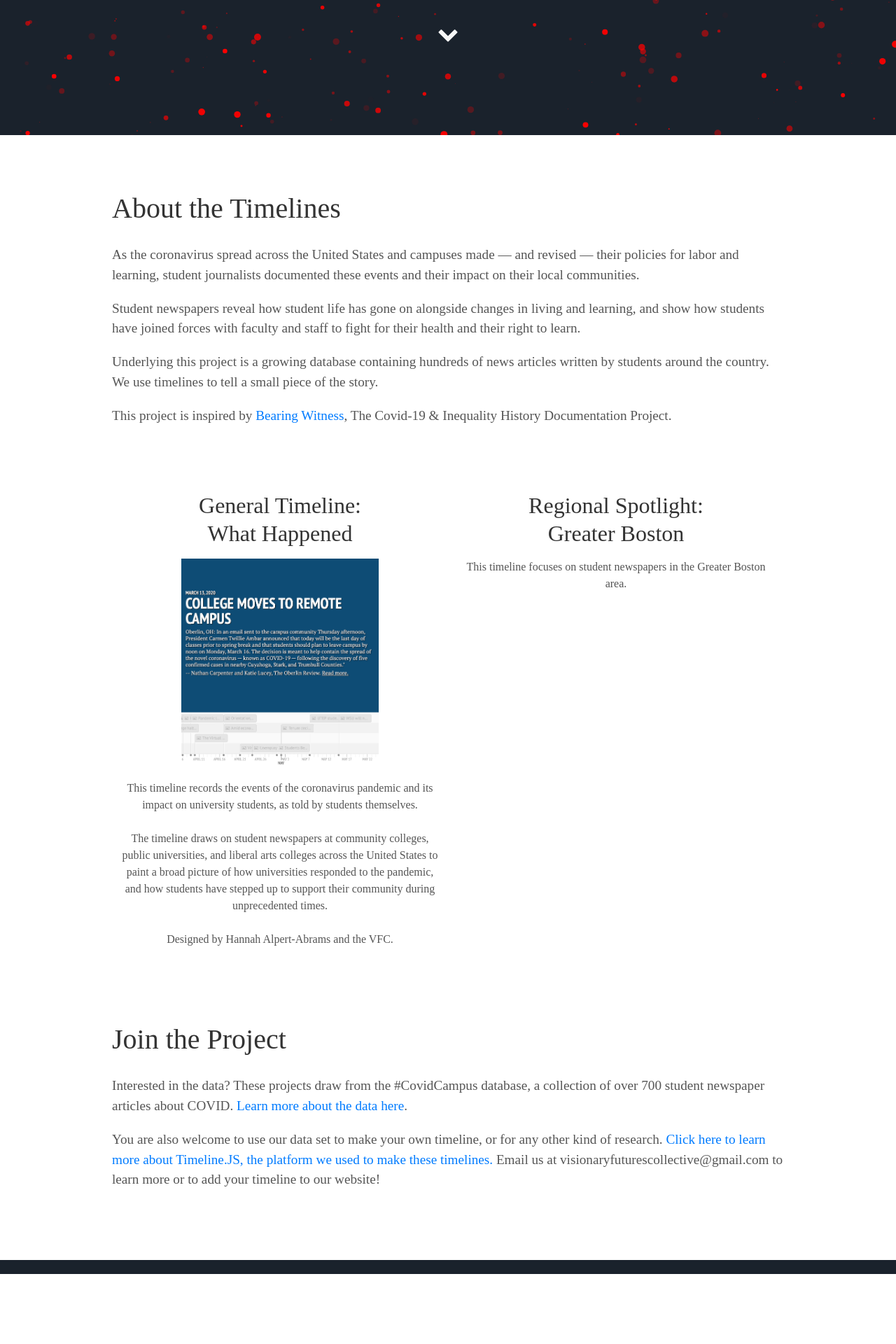
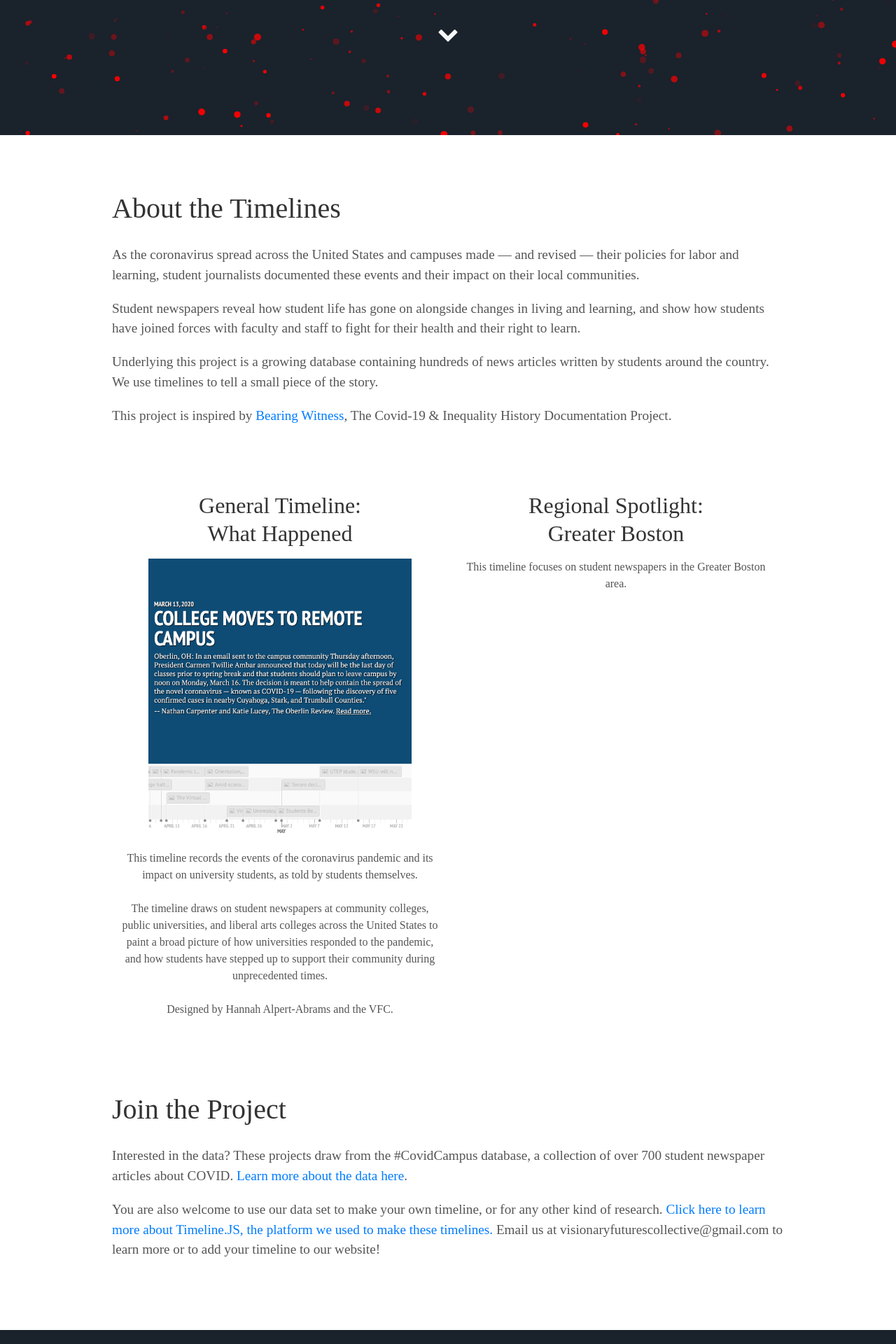
Before and after one commit to visionary-futures-collective/covid19, a Jekyll site: the page built from timeline.md, in a window 1280 px wide. Shown: the part 783-2703 px from the top of the page at 70% size. Built offline with Jekyll 4.4.1, drawn with Linux system fonts in a browser that asks for light colours; some web fonts are replaced; before the commit the page ends 2603 px from its top, so only the background shows below that.

Commit message:
image size

```diff
--- a/timeline.md
+++ b/timeline.md
@@ -16,7 +16,7 @@
 <div class="user">
   <div class="tech">
     <h2>General Timeline:<br> What Happened</h2>
-    	<p><a href="https://cdn.knightlab.com/libs/timeline3/latest/embed/index.html?source=12Q9u23GJuYgKOqNtnYbdhWGmXkdx-Um-Xx05Xj_rVgY&font=Default&lang=en&start_at_end=false&initial_zoom=2&height=650"><img src="https://visionary-futures-collective.github.io/covid19/img/vfc.timeline.wh.png" alt="CovidCampus timeline screenshot" height="300"></a></p>
+    	<p><a href="https://cdn.knightlab.com/libs/timeline3/latest/embed/index.html?source=12Q9u23GJuYgKOqNtnYbdhWGmXkdx-Um-Xx05Xj_rVgY&font=Default&lang=en&start_at_end=false&initial_zoom=2&height=650"><img src="https://visionary-futures-collective.github.io/covid19/img/vfc.timeline.wh.png" alt="CovidCampus timeline screenshot" height="400"></a></p>
     	<p>This timeline records the events of the coronavirus pandemic and its impact on university students, as told by students themselves.<br><br> The timeline draws on student newspapers at community colleges, public universities, and liberal arts colleges across the United States to paint a broad picture of how universities responded to the pandemic, and how students have stepped up to support their community during unprecedented times.<br><br>
     	Designed by Hannah Alpert-Abrams and the VFC. </p>
   </div>
```
Also changed, not shown: 1 other file.
